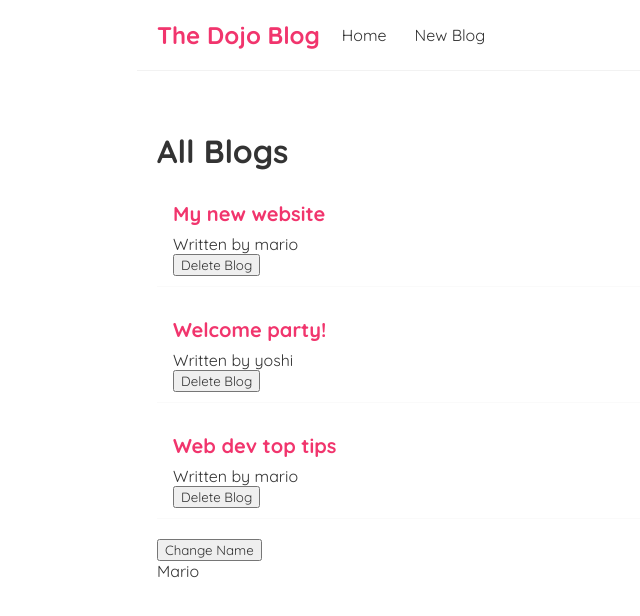
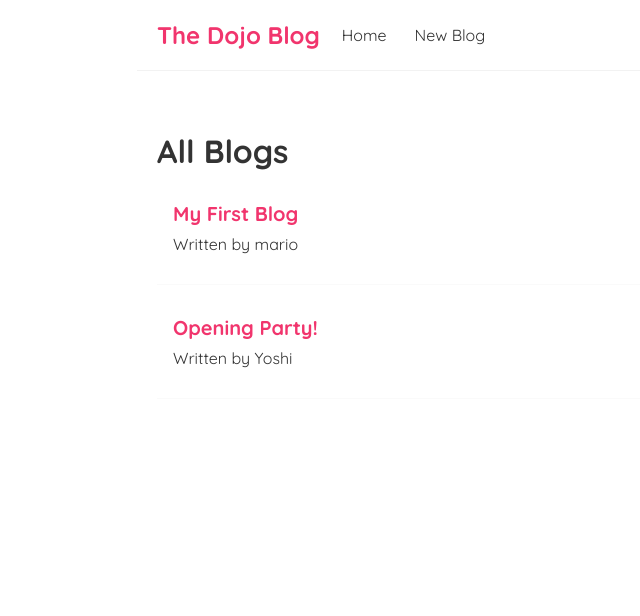
Before and after one commit to RandyNasuta/react-learn, a React (Create React App) app: page / in a window 1280 px wide. Shown: the top 616 px of the page, without its empty margins (183-823 px from the left). Built offline with nearby package versions, Linux system fonts and the light colour scheme; data requests are answered from the project's data file.

Commit message:
chapter 20

```diff
--- /dev/null
+++ b/data/db.json
@@ -0,0 +1,16 @@
+{
+  "blogs": [
+    {
+      "title": "My First Blog",
+      "body": "Why do we use it?\nIT is a long esablished fact that a reader will be distractive",
+      "author": "mario",
+      "id": 1
+    },
+    {
+      "title": "Opening Party!",
+      "body": "Why do we use it?\nIT is a long esablished fact that a reader will be distractive",
+      "author": "Yoshi",
+      "id": 2
+    }
+  ]
+}
--- a/src/BlogList.js
+++ b/src/BlogList.js
@@ -1,4 +1,4 @@
-const BlogList = ({ blogs, title, handleDelete }) => {
+const BlogList = ({ blogs, title }) => {
   return (
     <div className="blog-list">
       <h1>{title}</h1>
@@ -6,7 +6,7 @@
         <div className="blog-preview" key={blog.id}>
           <h2>{blog.title}</h2>
           <p>Written by {blog.author}</p>
-          <button onClick={() => handleDelete(blog.id)}>Delete Blog</button>
+          <br />
         </div>
       ))}
     </div>
--- a/src/Home.js
+++ b/src/Home.js
@@ -1,43 +1,14 @@
-import { useEffect, useState } from "react";
 import BlogList from "./BlogList";
+import UseFetch from "./UseFetch";
 
 const Home = () => {
-  //useState Hook
-  //   const [name, setName] = useState("mario");
-  //   const [age, setAge] = useState(20);
-  //   const handleClick = () => {
-  //     if (name === "mario") {
-  //       setName("luigi");
-  //       setAge(31);
-  //     } else {
-  //       setName("mario");
-  //       setAge(20);
-  //     }
-  //   };
-
-  const [blogs, setBlogs] = useState([
-    { title: "My new website", body: "lorem ipsum...", author: "mario", id: 1 },
-    { title: "Welcome party!", body: "lorem ipsum...", author: "yoshi", id: 2 },
-    { title: "Web dev top tips", body: "lorem ipsum...", author: "mario", id: 3 },
-  ]);
-
-  const [name, setName] = useState("Mario");
-
-  const handleDelete = (id) => {
-    const newBlogs = blogs.filter((blog) => blog.id != id);
-    setBlogs(newBlogs);
-  };
-
-  useEffect(() => {
-    console.log("useEffect Ran");
-    console.log(name);
-  }, [name]);
+  const { data: blogs, isPending, error } = UseFetch("http://localhost:8000/blogs");
 
   return (
     <div className="home">
-      <BlogList blogs={blogs} title={"All Blogs"} handleDelete={handleDelete} />
-      <button onClick={() => setName("Luigi")}>Change Name</button>
-      <p>{name}</p>
+      {error && <div>{error}</div>}
+      {isPending && <div>Loading...</div>}
+      {blogs && <BlogList blogs={blogs} title={"All Blogs"} />}
     </div>
   );
 };
--- /dev/null
+++ b/src/UseFetch.js
@@ -0,0 +1,31 @@
+import { useEffect, useState } from "react";
+
+const UseFetch = (url) => {
+  const [data, setData] = useState(null);
+  const [isPending, setPending] = useState(true);
+  const [error, setError] = useState(null);
+
+  useEffect(() => {
+    setTimeout(() => {
+      fetch(url)
+        .then((res) => {
+          if (!res.ok) {
+            throw Error("could not fetch the data for that resource");
+          }
+          return res.json();
+        })
+        .then((data) => {
+          setData(data);
+          setPending(false);
+          setError(null);
+        })
+        .catch((err) => {
+          setPending(false);
+          setError(err.message);
+        });
+    }, 1000);
+  }, [url]);
+  return { data, isPending, error };
+};
+
+export default UseFetch;
```
